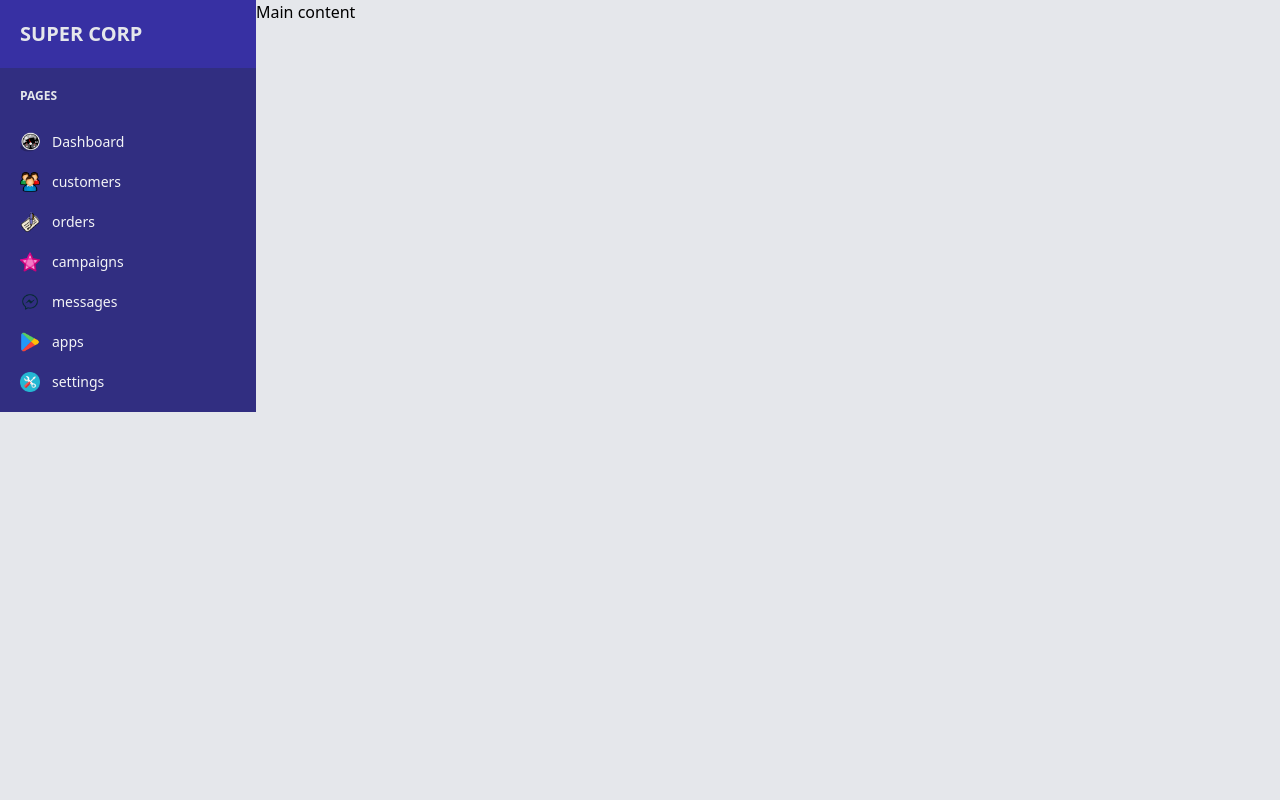
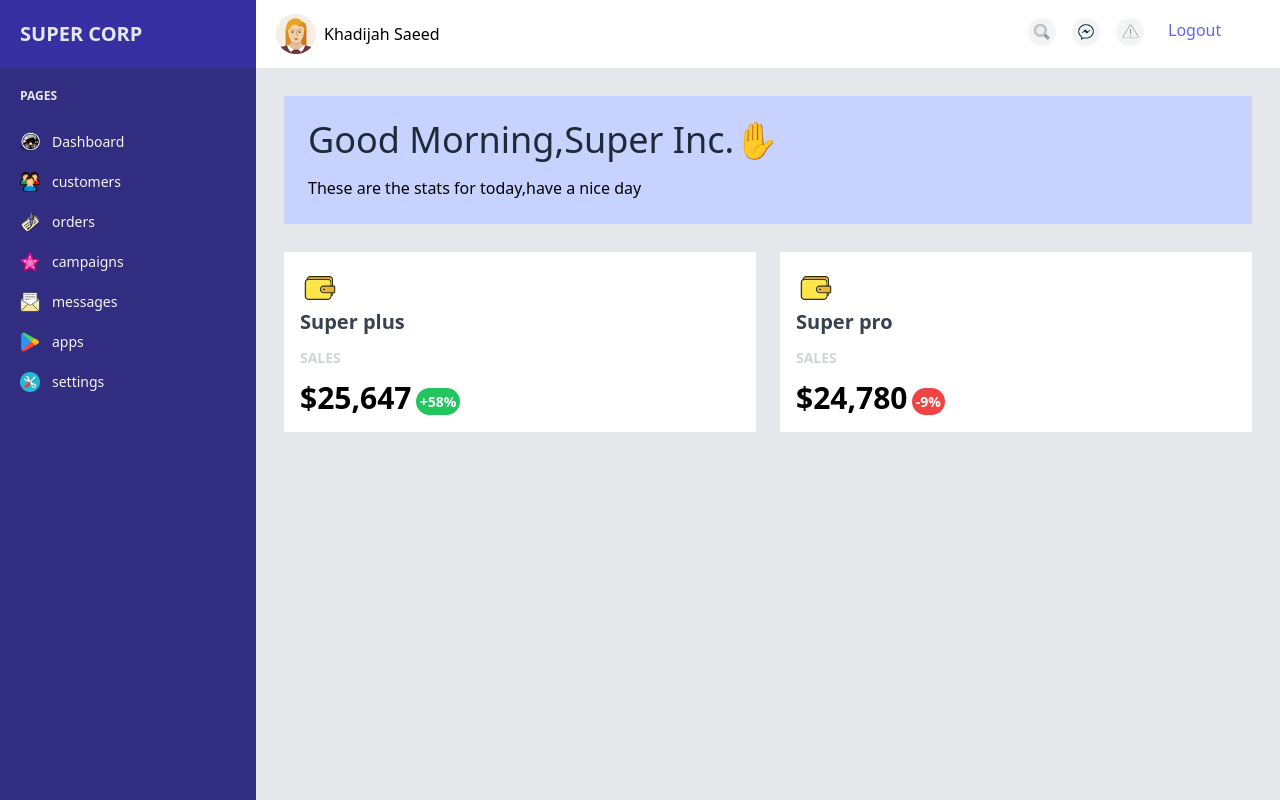
Before and after one commit to learn-at-imt/dashboard_KS, a website: page public/index.html in a window 1280 px wide. Drawn offline with nearby package versions, Linux system fonts and the light colour scheme.

Commit message:
added alink

```diff
--- a/public/index.html
+++ b/public/index.html
@@ -1,15 +1,17 @@
 <html lang="en">
   <head>
     <title>DASHBOARD</title>
-    <link rel="stylesheet" href="styles.css" />
+    <link rel="stylesheet" href="styles.css"/>
+
+    <script src="https://cdn.jsdelivr.net/npm/chart.js@3.7.1/dist/chart.min.js"></script>
   </head>
   <body class="bg-gray-200">
     <div class="flex">
       <!-- side navbar -->
-      <div class="bg-indigo-900 w-64">
+      <div class="bg-indigo-900 w-64 h-screen">
         <div class="bg-indigo-800">
-
-              <div class="uppercase text-gray-200 p-5 text-xl font-bold">Super corp
+          <div class="uppercase text-gray-200 p-5 text-xl font-bold">
+            Super corp
           </div>
         </div>
 
@@ -18,43 +20,43 @@
         </div>
         <div class="flex m-5 mt-2">
           <div>
-                  <img class="w-5 h-5" src="images/dashboard.png" alt="">
+            <img class="w-5 h-5" src="images/dashboard.png" alt="" />
           </div>
           <div class="mx-3 text-sm text-gray-100">Dashboard</div>
         </div>
         <div class="flex m-5 mt-2">
           <div>
-                  <img class="w-5 h-5" src="images/customers.png" alt="">
+            <img class="w-5 h-5" src="images/customers.png" alt="" />
           </div>
           <div class="mx-3 text-sm text-gray-100">customers</div>
         </div>
         <div class="flex m-5 mt-2">
           <div>
-                  <img class="w-5 h-5" src="images/orders.png" alt="">
+            <img class="w-5 h-5" src="images/orders.png" alt="" />
           </div>
           <div class="mx-3 text-sm text-gray-100">orders</div>
         </div>
         <div class="flex m-5 mt-2">
           <div>
-                  <img class="w-5 h-5" src="images/campaign.png" alt="">
+            <img class="w-5 h-5" src="images/campaign.png" alt="" />
           </div>
           <div class="mx-3 text-sm text-gray-100">campaigns</div>
         </div>
         <div class="flex m-5 mt-2">
           <div>
-                  <img class="w-5 h-5" src="images/message.png" alt="">
+            <img class="w-5 h-5" src="images/messages.png" alt="" />
           </div>
           <div class="mx-3 text-sm text-gray-100">messages</div>
         </div>
         <div class="flex m-5 mt-2">
           <div>
-                  <img class="w-5 h-5" src="images/apps.png" alt="">
+            <img class="w-5 h-5" src="images/apps.png" alt="" />
           </div>
           <div class="mx-3 text-sm text-gray-100">apps</div>
         </div>
         <div class="flex m-5 mt-2">
           <div>
-                  <img class="w-5 h-5" src="images/settings.png" alt="">
+            <img class="w-5 h-5" src="images/settings.png" alt="" />
           </div>
           <div class="mx-3 text-sm text-gray-100">settings</div>
         </div>
@@ -62,7 +64,48 @@
       <!-- side navbar -->
 
       <!-- main area -->
-      <div>Main content</div>
+      <div class="flex-1">
+          <!-- Top navbar -->
+        <div>
+
+          <div class=" bg-white px-2 py-0.5 h-18 flex">
+            <div class="left  md:w-3/4 sm:w-1/3 flex p-3">
+                <img class="w-10 h-10" src="images/person.png" alt="">
+                <span class="block p-2">Khadijah Saeed</span>
+            </div>
+            <div class="right md:w-1/4 sm:w-2/3 flex">
+                <img src="images/search.png"  class="w-7 h-7 bg-gray-100 rounded-full p-1 mx-2 my-4" alt="">
+                <img src="images/message.png" class="w-7 h-7 bg-gray-100 rounded-full p-1 mx-2 my-4" alt="">
+                <img src="images/warning.png" class="w-7 h-7 bg-gray-100 rounded-full p-1 mx-2 my-4" alt="">
+                <a href="" class="mt-4 mx-4 text-indigo-500">Logout</a>
+            </div>
+          </div>
+        </div>
+        <!-- Top navbar -->
+        <!-- site banner -->
+        <div class="bg-indigo-200 m-7 p-6">
+            <div class="text-4xl text-gray-800 font-medium">Good Morning,Super Inc.✋</div>
+            <div class="mt-4">These are the stats for today,have a nice day</div>
+        </div>
+        <!-- site banner -->
+        <div class="card-container flex m-7 space-x-6">
+          <div class="card w-1/2 bg-white p-4">
+            <div><img class="w-10 h-10" src="images/wallet.png" alt=""></div>
+            <div class="font-bold text-xl text-gray-700">Super plus</div>
+            <div class="uppercase mt-3 mb-3 font-bold text-sm text-gray-300">sales</div>
+            <span class="text-3xl font-bold">$25,647</span>
+            <span class="bg-green-500 rounded-full p-1 text-white font-bold align-text-top text-sm">+58%</span>
+          </div>
+
+          <div class="card w-1/2 bg-white p-4">
+            <div><img class="w-10 h-10" src="images/wallet.png" alt=""></div>
+            <div class="font-bold text-xl text-gray-700">Super pro</div>
+            <div class="uppercase mt-3 mb-3 font-bold text-sm text-gray-300">sales</div>
+            <span class="text-3xl font-bold">$24,780</span>
+            <span class="bg-red-500 rounded-full p-1 text-white font-bold align-text-top text-sm">-9%</span>
+          </div>
+        </div>
+      </div>
       <!-- main area -->
     </div>
   </body>
```
Also changed, not shown: public/styles.css. Lines whose indentation alone changed are shown as unchanged.
